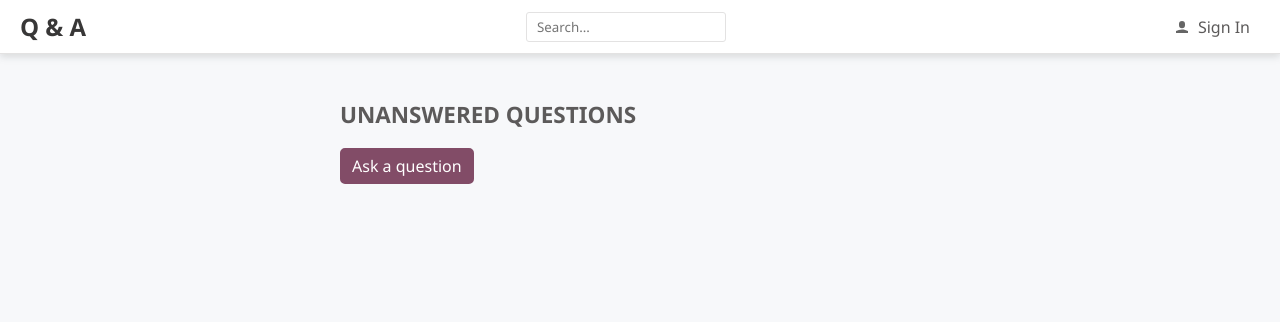
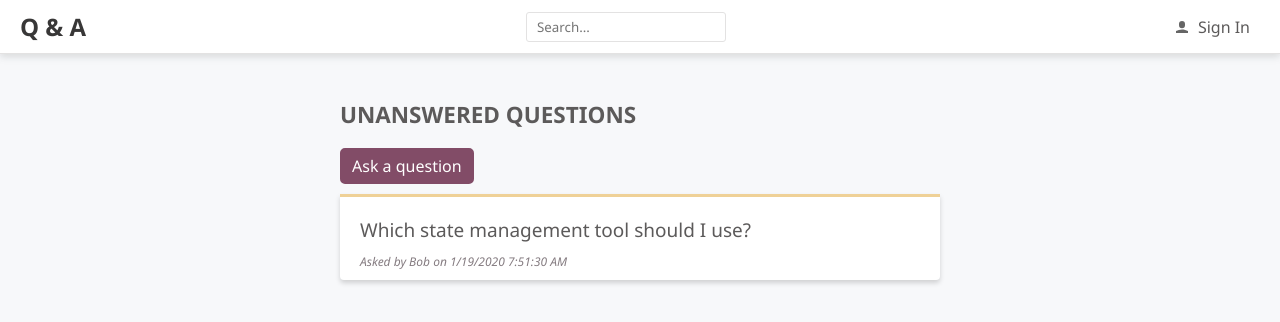
Before and after one commit to fpigeonjr/QandA, a React (Create React App) app in the folder frontend/: page / in a window 1280 px wide. Shown: the top 322 px of the page. Built offline with nearby package versions, Linux system fonts and the light colour scheme.

Commit message:
adds question list and question comp
renders questions on the homepage!

```diff
--- a/frontend/src/HomePage.tsx
+++ b/frontend/src/HomePage.tsx
@@ -2,6 +2,8 @@
 /** @jsx jsx */
 import { css, jsx } from '@emotion/core';
 import { PrimaryButton } from './Styles';
+import { QuestionList } from './QuestionList';
+import { getUnansweredQuestions } from './QuestionsData';
 
 export const HomePage = () => (
   <div
@@ -23,5 +25,6 @@
       <h2>Unanswered Questions</h2>
       <PrimaryButton>Ask a question</PrimaryButton>
     </div>
+    <QuestionList data={getUnansweredQuestions()} />
   </div>
 );
--- /dev/null
+++ b/frontend/src/Question.tsx
@@ -0,0 +1,37 @@
+import React, { FC } from 'react';
+/**@jsx jsx */
+import { css, jsx } from '@emotion/core';
+import { QuestionData } from './QuestionsData';
+import { gray3 } from './Styles';
+
+interface Props {
+  data: QuestionData;
+}
+
+export const Question: FC<Props> = ({ data }) => (
+  <div
+    css={css`
+      padding: 10px 0;
+    `}
+  >
+    <div
+      css={css`
+        padding: 10px 0;
+        font-size: 19px;
+      `}
+    >
+      {data.title}
+    </div>
+    <div
+      css={css`
+        font-size: 12px;
+        font-style: italic;
+        color: ${gray3};
+      `}
+    >
+      {`Asked by ${
+        data.userName
+      } on ${data.created.toLocaleDateString()} ${data.created.toLocaleTimeString()}`}
+    </div>
+  </div>
+);
--- a/frontend/src/QuestionList.tsx
+++ b/frontend/src/QuestionList.tsx
@@ -4,6 +4,7 @@
 import { css, jsx } from '@emotion/core';
 import { gray5, accent1, accent2 } from './Styles';
 import { QuestionData } from './QuestionsData';
+import { Question } from './Question';
 
 interface Props {
   data: QuestionData[];
@@ -31,7 +32,9 @@
             border-top: none;
           }
         `}
-      ></li>
+      >
+        <Question data={question} />
+      </li>
     ))}
   </ul>
 );
```
